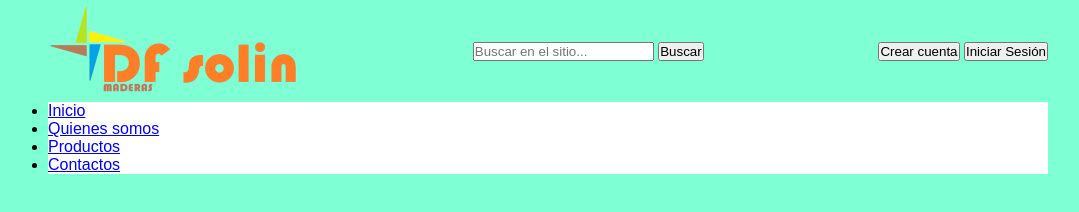
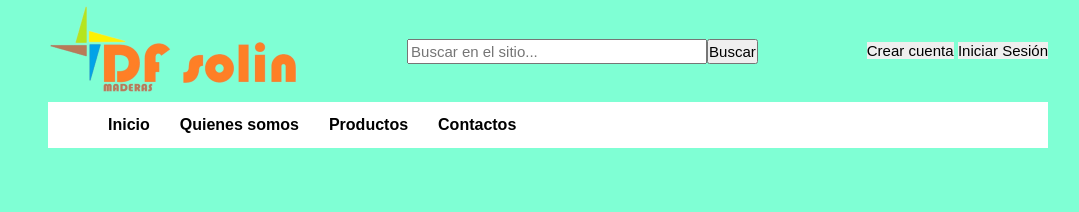
Before and after one commit to alf27048/Trabajo_Practico1, a plain HTML site: page tp1.html in a window 1280 px wide. Shown: the whole page, without its empty margins (92-1171 px from the left). Drawn offline with Linux system fonts and the light colour scheme.

Commit message:
Botonera

```diff
--- a/tp1.css
+++ b/tp1.css
@@ -28,7 +28,57 @@ body{
     padding: 5px 0;
     justify-content: space-between;
     align-items: center;
+
+
+
+}
+.div-form{
+    display: flex;
+
+}
+.div-form_input{
+    font-size: 15px;
+    width: 300px;
+    padding: 2px;
+}
+.div-form_boton{
+    font-size: 15px;
+
+}
+.div-botoncrear, .div-botoniniciar{
+    border: none;
+   font-size: 15px;
+
 }
 .contenedor{
     background-color: var(--blanco);
 }
+/* ------------ Navegacion ---------------*/
+.nav{
+
+    padding: 10px;
+    padding-left: 45px;
+
+}
+.nav-lista{
+
+    list-style: none;
+    display: flex;
+
+}
+.nav-lista_item{
+
+
+}
+.nav-lista_item-link{
+
+    display: block;
+    padding: 4px 15px;
+    text-decoration: none;
+    font-weight: bolder;
+    color: var(--negro);
+
+}
+.nav-lista_item-link:hover{
+    text-decoration: underline;
+}
--- a/tp1.html
+++ b/tp1.html
@@ -25,7 +25,7 @@
     </div>
     <div class="contenedor">
         <nav class="nav">
-            <ul class="lista-nav">
+            <ul class="nav-lista">
                 <li class="nav-lista_item">
                     <a href="#" class="nav-lista_item-link">Inicio</a>
                 </li>
```
